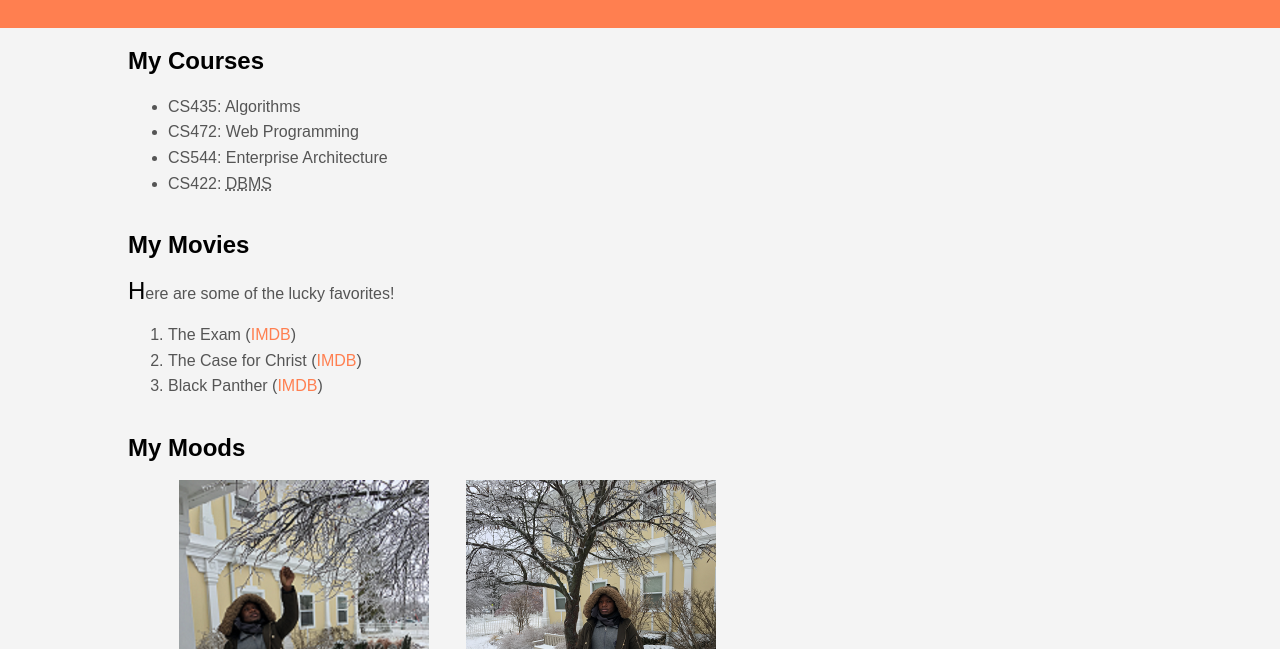
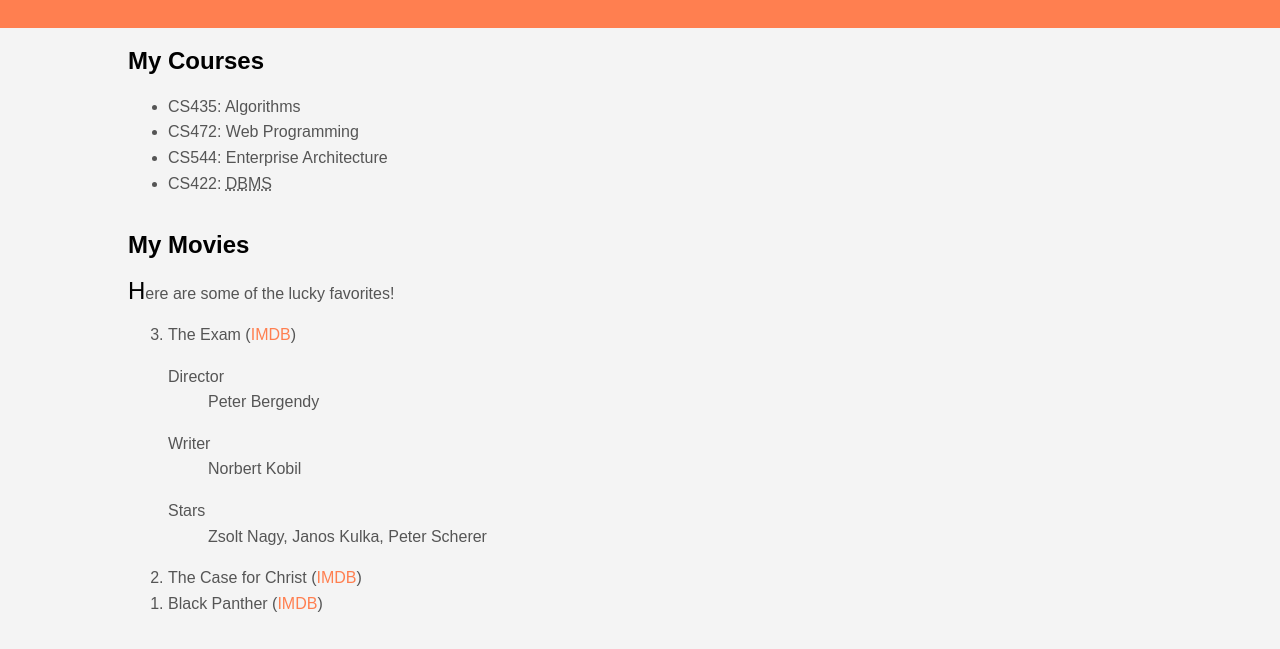
Before and after one commit to jimkatunguka/jimkatunguka.github.io, a plain HTML site: page w1d2recipe/aboutme.html in a window 1280 px wide. Shown: the part 107-756 px from the top of the page. Drawn offline with Linux system fonts and the light colour scheme.

Commit message:
Update aboutme.html

```diff
--- a/w1d2recipe/aboutme.html
+++ b/w1d2recipe/aboutme.html
@@ -29,8 +29,21 @@
         <section id="my-movies">
             <h2>My Movies</h2>
             <p>Here are some of the lucky favorites!</p>
-            <ol>
-                <li>The Exam (<a href="https://www.imdb.com/title/tt1756384/">IMDB</a>)</li>
+            <ol reversed>
+                <li>The Exam (<a href="https://www.imdb.com/title/tt1756384/">IMDB</a>)
+                    <dl>
+                        <dt>Director</dt>
+                        <dd>Peter Bergendy</dd>
+                    </dl>
+                    <dl>
+                        <dt>Writer</dt>
+                        <dd>Norbert Kobil</dd>
+                    </dl>
+                    <dl>
+                        <dt>Stars</dt>
+                        <dd>Zsolt Nagy, Janos Kulka, Peter Scherer</dd>
+                    </dl>
+                </li>
                 <li>The Case for Christ (<a href="https://www.imdb.com/title/tt6113488/">IMDB</a>)</li>
                 <li>Black Panther (<a href="https://www.imdb.com/title/tt1825683/">IMDB</a>)</li>
             </ol>
```
